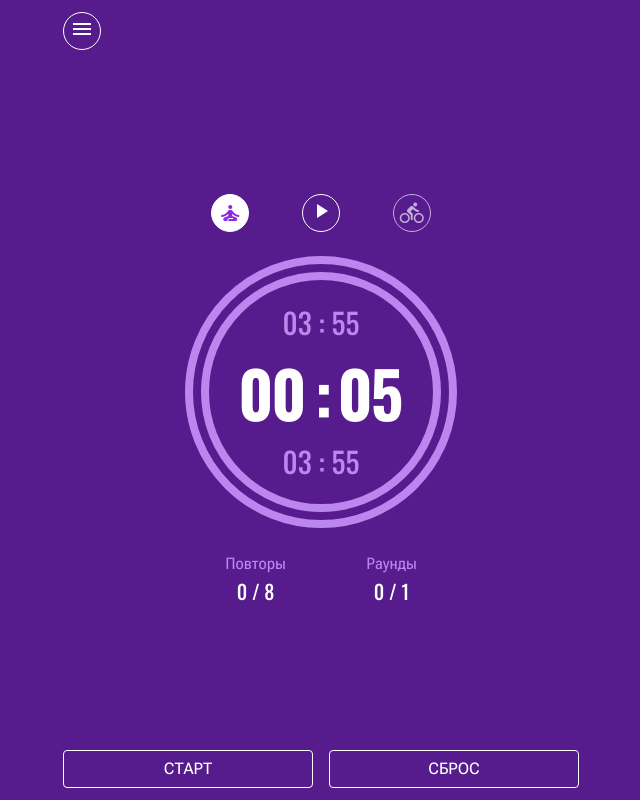
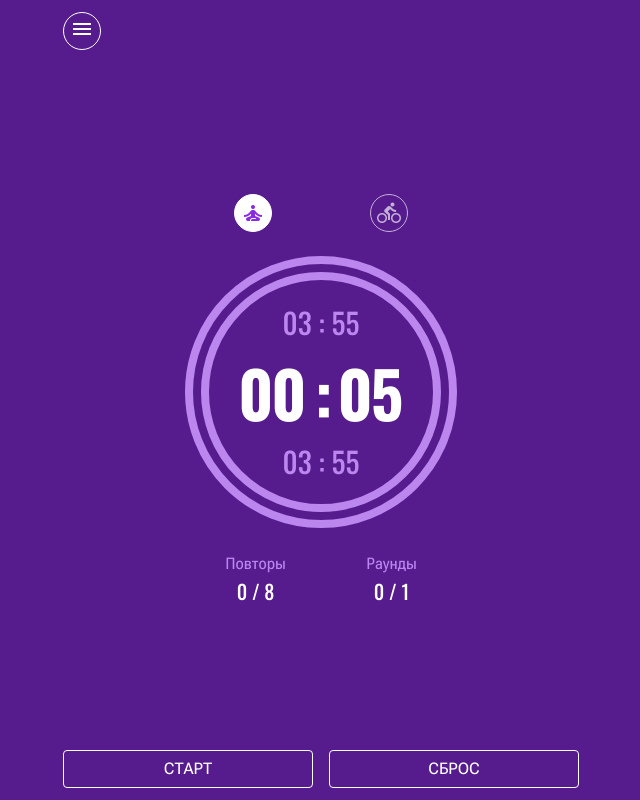
Before and after one commit to Archinsk/54_timer, a Vue app: page / in a window 1280 px wide. Shown: the whole page, without its empty margins (319-959 px from the left). Built offline with nearby package versions, Linux system fonts and the light colour scheme.

Commit message:
finished settings panel

```diff
--- a/src/App.vue
+++ b/src/App.vue
@@ -153,8 +153,8 @@ export default {
         },
       },
       actual: {
-        id: 3,
-        name: "Нормальный",
+        id: 2,
+        name: "Норма",
         cycles: 1,
         rounds: 8,
         prepTime: 5,
@@ -266,32 +266,38 @@ export default {
     },
 
     changePrepTime(time) {
-      this.config.schemes[this.selectedTrainingScheme.id - 1].prepTime = time;
+      this.config.schemes[this.config.selectedTrainingScheme.id - 1].prepTime =
+        time;
       this.config.selectedTrainingScheme.prepTime = time;
     },
 
     changeWorkTime(time) {
-      this.config.schemes[this.selectedTrainingScheme.id - 1].workTime = time;
+      this.config.schemes[this.config.selectedTrainingScheme.id - 1].workTime =
+        time;
       this.config.selectedTrainingScheme.workTime = time;
     },
 
     changeRestTime(time) {
-      this.config.schemes[this.selectedTrainingScheme.id - 1].restTime = time;
+      this.config.schemes[this.config.selectedTrainingScheme.id - 1].restTime =
+        time;
       this.config.selectedTrainingScheme.restTime = time;
     },
 
     changeClearTime(time) {
-      this.config.schemes[this.selectedTrainingScheme.id - 1].clearTime = time;
+      this.config.schemes[this.config.selectedTrainingScheme.id - 1].clearTime =
+        time;
       this.config.selectedTrainingScheme.clearTime = time;
     },
 
     changeRounds(value) {
-      this.config.schemes[this.selectedTrainingScheme.id - 1].rounds = value;
+      this.config.schemes[this.config.selectedTrainingScheme.id - 1].rounds =
+        value;
       this.config.selectedTrainingScheme.rounds = value;
     },
 
     changeCycles(value) {
-      this.config.schemes[this.selectedTrainingScheme.id - 1].cycles = value;
+      this.config.schemes[this.config.selectedTrainingScheme.id - 1].cycles =
+        value;
       this.config.selectedTrainingScheme.cycles = value;
     },
 
@@ -316,12 +322,13 @@ export default {
 
     signIn() {
       this.authUser = true;
-      // this.selectedSettingsTab = "trainings";
+      this.selectedSettingsTab = "trainings";
     },
 
     signOut() {
       this.authUser = false;
       this.settingsMode = false;
+      this.selectedSettingsTab = "trainings";
     },
   },
 
--- a/src/components/AppSettingsNavbar.vue
+++ b/src/components/AppSettingsNavbar.vue
@@ -140,9 +140,11 @@ export default {
     selectedTab: function () {
       if (this.authUser && this.settingsMode) {
         const ball = document.querySelector(".animated-ball");
-        ball.classList.remove("animated-ball");
-        void ball.offsetWidth;
-        ball.classList.add("animated-ball");
+        if (ball) {
+          ball.classList.remove("animated-ball");
+          void ball.offsetWidth;
+          ball.classList.add("animated-ball");
+        }
       }
     },
 
--- a/src/components/AppTimer.vue
+++ b/src/components/AppTimer.vue
@@ -1,18 +1,13 @@
 <template>
   <div id="timer-full">
-    <StatusBar
-      :mode="mode"
-      :play="play"
-      :settings-mode="settingsMode"
-      @play-toggle="$emit('play-toggle')"
-    />
+    <StatusBar :mode="mode" />
 
     <FitnessTimer
       :config="config"
       :actual="actual"
       :mode="mode"
       :play="play"
-      :pastTime="pastTime"
+      :past-time="pastTime"
       @play-toggle="$emit('play-toggle')"
     />
 
--- a/src/components/FitnessTimer.vue
+++ b/src/components/FitnessTimer.vue
@@ -247,6 +247,23 @@ export default {
         this.$emit("play-toggle");
       }
     },
+
+    musicPlay() {
+      let workMusic = document.getElementById("workMusic");
+      let restMusic = document.getElementById("restMusic");
+      if (this.play) {
+        if (this.mode === "work") {
+          restMusic.pause();
+          workMusic.play();
+        } else {
+          workMusic.pause();
+          restMusic.play();
+        }
+      } else {
+        restMusic.pause();
+        workMusic.pause();
+      }
+    },
   },
 
   watch: {
@@ -264,28 +281,10 @@ export default {
       this.secondsSecondDigitTrigger = !this.secondsSecondDigitTrigger;
     },
     play: function () {
-      let music = document.getElementById("music");
-      if (this.play) {
-        music.play();
-      } else {
-        music.pause();
-      }
+      this.musicPlay();
     },
     mode: function () {
-      let workMusic = document.getElementById("workMusic");
-      let restMusic = document.getElementById("restMusic");
-      if (this.play) {
-        if (this.mode === "work") {
-          restMusic.pause();
-          workMusic.play();
-        } else {
-          workMusic.pause();
-          restMusic.play();
-        }
-      } else {
-        restMusic.pause();
-        workMusic.pause();
-      }
+      this.musicPlay();
     },
   },
 };
--- a/src/components/StatusBar.vue
+++ b/src/components/StatusBar.vue
@@ -1,40 +1,27 @@
 <template>
-  <Transition name="fade-down">
-    <!--    v-if="!settingsMode"-->
   <div id="status-bar">
     <div
       :class="[
-          'border border-light btn btn-outline-light btn-icon-square rounded-circle',
+        'btn btn-outline-light btn-icon-square rounded-circle',
         mode === 'work' ? 'disabled' : 'active',
       ]"
     >
       <span class="material-icons"> self_improvement </span>
     </div>
-      <button
-        id="btn-play"
-        class="btn border border-light btn-icon-square rounded-circle"
-      >
-        <span
-          :class="['anicons-icons', play ? 'playing' : '']"
-          @click="$emit('play-toggle')"
-          >{{ mode === "finish" ? "d" : "H" }}</span
-        >
-      </button>
     <div
       :class="[
-          'border border-light btn btn-outline-light btn-icon-square rounded-circle',
+        'btn btn-outline-light btn-icon-square rounded-circle',
         mode === 'work' ? 'active' : 'disabled',
       ]"
     >
       <span class="material-icons"> directions_bike </span>
     </div>
   </div>
-  </Transition>
 </template>
 
 <script>
 export default {
   name: "StatusBar",
-  props: ["mode", "play", "settingsMode"],
+  props: ["mode"],
 };
 </script>
--- a/src/timer-bootstrap.scss
+++ b/src/timer-bootstrap.scss
@@ -690,16 +690,6 @@ body {
       justify-content: space-around;
       width: 17rem;
       margin-bottom: 1.5rem;
-
-      #btn-play {
-        .anicons-icons {
-          font-variation-settings: "TIME" 1;
-
-          &.playing {
-            font-variation-settings: "TIME" 100;
-          }
-        }
-      }
     }
 
     #timers-with-progress-bars {
```
Lines whose indentation alone changed are shown as unchanged.
